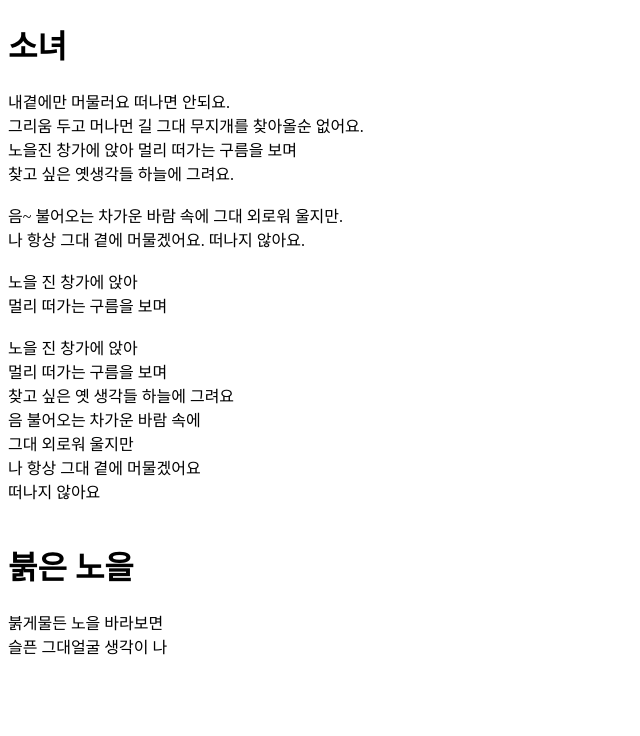
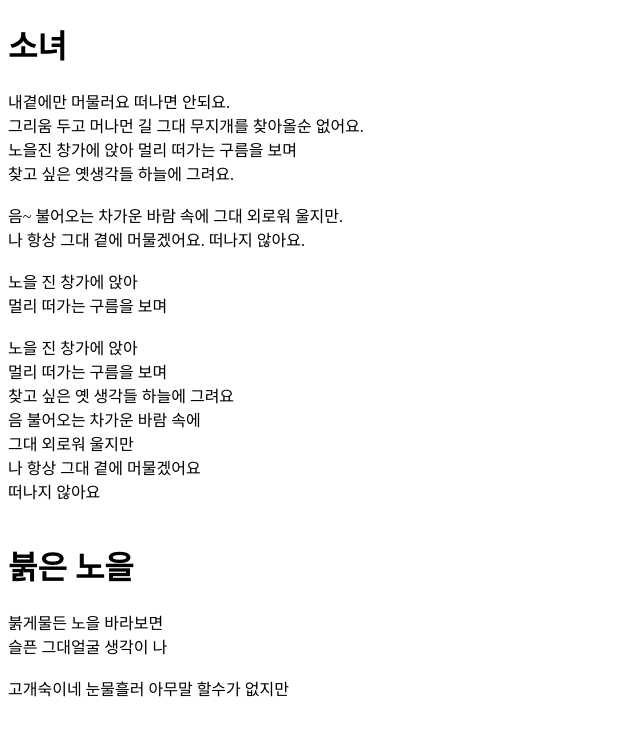
Before and after one commit to minjaejeo/gitTest, a plain HTML site: page index.html in a window 1280 px wide. Shown: the whole page, without its empty margins (0-640 px from the left). Drawn offline with Linux system fonts and the light colour scheme.

Commit message:
'붉은 노을' 두번째 가사 추가

```diff
--- a/index.html
+++ b/index.html
@@ -35,6 +35,8 @@
         붉게물든 노을 바라보면<br>
         슬픈 그대얼굴 생각이 나<br>
         <br>
+        고개숙이네 눈물흘러 아무말 할수가 없지만<br>
+        <br>
     </p>
 </body>
 </html>
```
